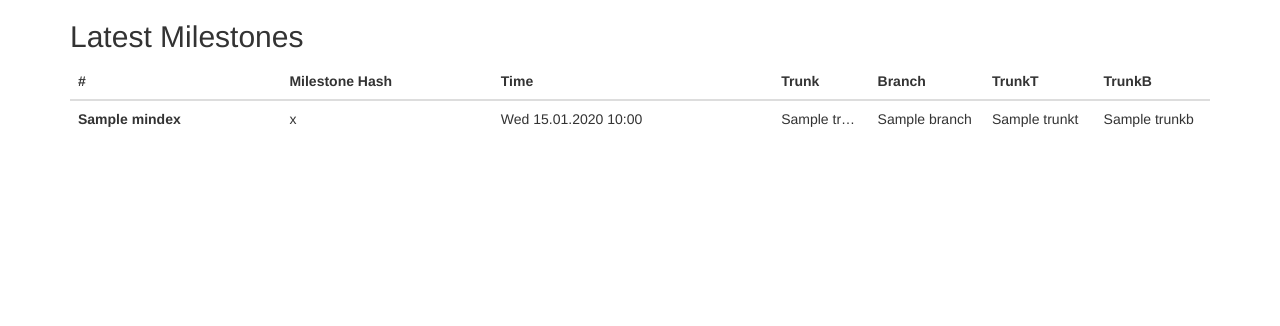
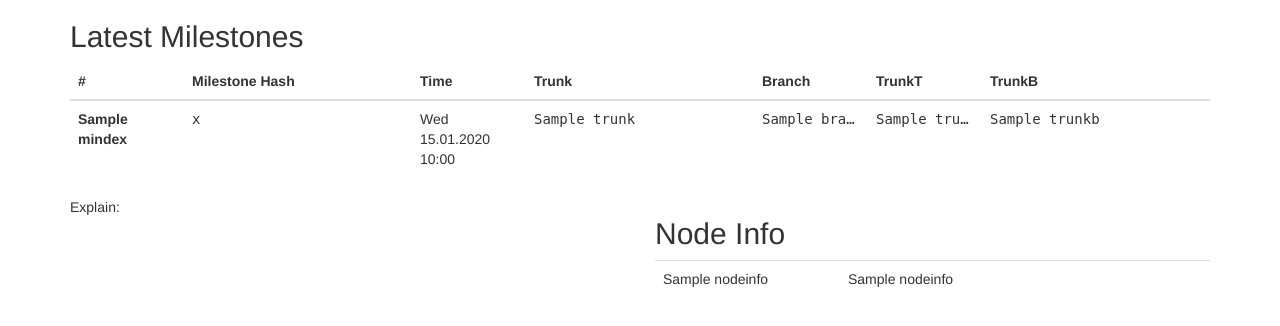
Before and after one commit to mlouielu/iota-milestone-monitor, a Flask app: template app/templates/index.html in a window 1280 px wide. Shown: the top 326 px of the page. Run offline with Flask 2, Linux system fonts and the light colour scheme; the template is opened without the code that fills it: most values are stand-ins (such as "Sample title", 1, 10 or a date in 2020); some libraries are stand-ins or nearby versions.

Commit message:
Add nodeinfo and update milestone layout

```diff
--- a/app/static/app.css
+++ b/app/static/app.css
@@ -3,4 +3,5 @@
     white-space: nowrap;
     overflow: hidden;
     max-width: 50px;
+    font-family: monospace;
 }
--- a/app/templates/index.html
+++ b/app/templates/index.html
@@ -42,18 +42,38 @@
         <tbody>
           {% for m in milestones %}
           <tr>
-            <th scope="row">{{ m.mindex }}</th>
-            <td class="hash">{{ m.hash }}</td>
-            <td>{{ m.timestamp | datetime }}</td>
-            <td class="hash">{{ m.trunk }}</td>
-            <td class="hash">{{ m.branch }}</td>
-            <td class="hash">{{ m.trunkt }}</td>
-            <td class="hash">{{ m.trunkb }}</td>
+            <th scope="row" class="col-md-1">{{ m.mindex }}</th>
+            <td class="col-md-2 hash">{{ m.hash }}</td>
+            <td class="col-md-1">{{ m.timestamp | datetime }}</td>
+            <td class="col-md-2 hash">{{ m.trunk }}</td>
+            <td class="col-md-1 hash">{{ m.branch }}</td>
+            <td class="col-md-1 hash">{{ m.trunkt }}</td>
+            <td class="col-md-2 hash">{{ m.trunkb }}</td>
           </tr>
           {% endfor %}
         </tbody>
       </table>
     </div>
+    <div class="col-sm-12">
+      <div class="row">
+        <div class="col-sm-12 col-md-6">
+          Explain:
+        </div>
+        <div class="col-sm-12 col-md-6">
+          <h2>Node Info</h2>
+	  <table class="table">
+	    <tbody>
+	      {% for k, v in nodeinfo.items() %}
+	      <tr>
+		<td class="col-md-2">{{ k }}</td>
+		<td class="col-md-4 {{'hash' if k in ['latestMilestone', 'latestSolidSubtangleMilestone']}}">{{ v }}</td>
+	      </tr>
+	      {% endfor %}
+	    </tbody>
+	  </table>
+        </div>
+      </div>
+    </div>
   </div>
 
 {%- endblock %}
```
Also changed, not shown: app/frontend.py (+5 -24 lines), app/node.py (added, +9 -0 lines).
